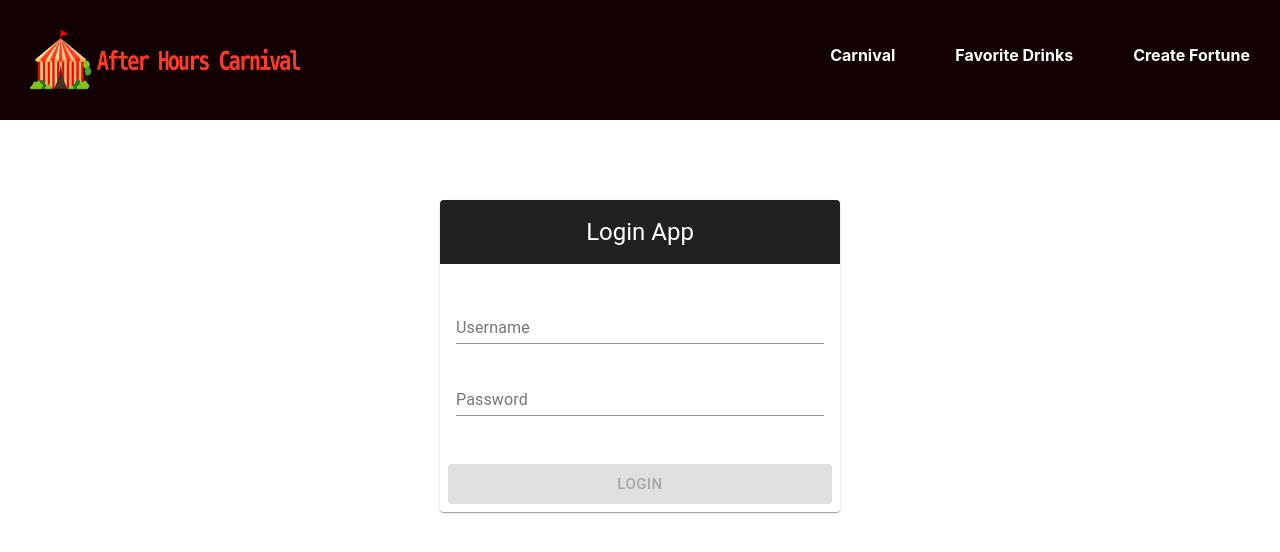
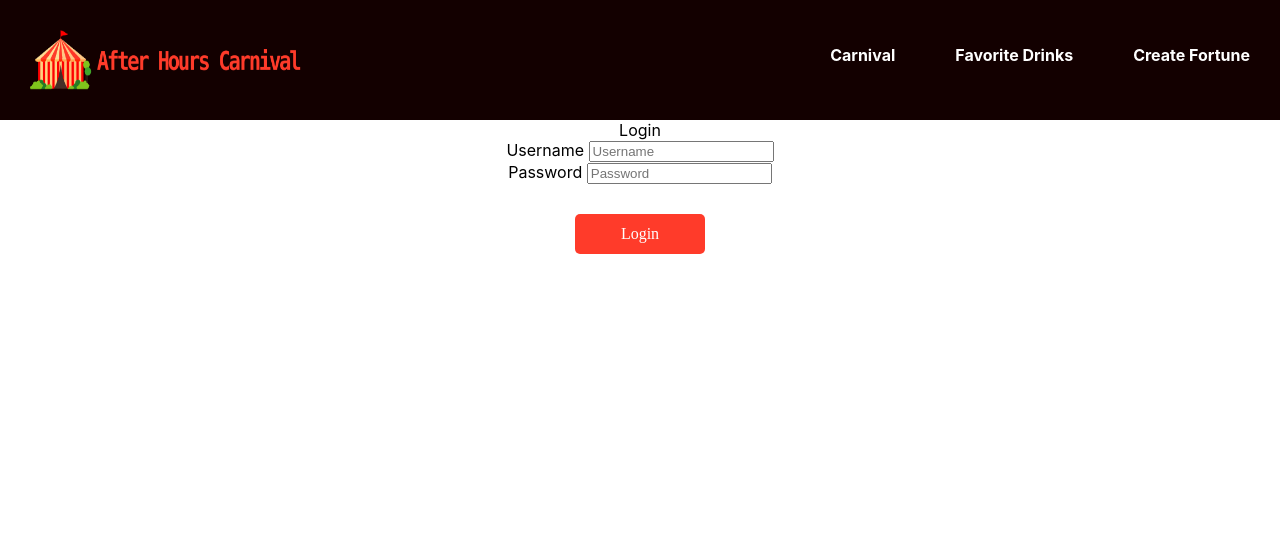
Before and after one commit to rachleewil/finalproject, a React (Create React App) app in the folder frontend/: page /login in a window 1280 px wide. Shown: the top 552 px of the page. Built offline with nearby package versions, Linux system fonts and the light colour scheme.

Commit message:
test login form

```diff
--- a/frontend/src/components/LoginForm.tsx
+++ b/frontend/src/components/LoginForm.tsx
@@ -1,248 +1,217 @@
-import React, { useReducer, useEffect } from "react";
-import { createStyles, makeStyles, Theme } from "@material-ui/core/styles";
+import { stringify } from "querystring";
+import { FormEvent, useEffect, useState } from "react";
+import { login } from "../services/auth.service";
+import { useNavigate } from "react-router-dom";
+import { Formik } from "formik";
 
-import TextField from "@material-ui/core/TextField";
-import Card from "@material-ui/core/Card";
-import CardContent from "@material-ui/core/CardContent";
-import CardActions from "@material-ui/core/CardActions";
-import CardHeader from "@material-ui/core/CardHeader";
-import Button from "@material-ui/core/Button";
-import { Link } from "react-router-dom";
+//Login Box
+function LoginForm() {
 
-const useStyles = makeStyles((theme: Theme) =>
-  createStyles({
-    container: {
-      display: "flex",
-      flexWrap: "wrap",
-      width: 400,
-      margin: `${theme.spacing(0)} auto`,
-    },
-    loginBtn: {
-      marginTop: theme.spacing(2),
-      flexGrow: 1,
-    },
-    header: {
-      textAlign: "center",
-      background: "#212121",
-      color: "#fff",
-    },
-    card: {
-      marginTop: theme.spacing(10),
-    },
-  })
-);
+  let navigate = useNavigate();
 
-//state type
+  // const [state, setState] = useState(({
+  //   username: "",
+  //   password: ""
+  // }));
+  // const [password, setPassword] = useState("");
+  // const [login, setLogin] = useState("");
 
-type State = {
+
+// const initialValues = {
+//   username: "",
+//   password: ""
+// };
+
+const initialValues: {
   username: string;
   password: string;
-  isButtonDisabled: boolean;
-  helperText: string;
-  isError: boolean;
+} = {
+  username: "",
+  password: "",
 };
 
-const initialState: State = {
-  username: "",
-  password: "",
-  isButtonDisabled: true,
-  helperText: "",
-  isError: false,
-};
+  //useEffect(() => setState(initialValues));
 
-type Action =
-  | { type: "setUsername"; payload: string }
-  | { type: "setPassword"; payload: string }
-  | { type: "setIsButtonDisabled"; payload: boolean }
-  | { type: "loginSuccess"; payload: string }
-  | { type: "loginFailed"; payload: string }
-  | { type: "setIsError"; payload: boolean };
+  // const handleLogin = (formValue: { username: string; password: string }) => {
+  //   const { username, password } = formValue;
+  //   login(username, password).then(
+  //     () => {
+  //       navigate("/home");
 
-const reducer = (state: State, action: Action): State => {
-  switch (action.type) {
-    case "setUsername":
-      return {
-        ...state,
-        username: action.payload,
-      };
-    case "setPassword":
-      return {
-        ...state,
-        password: action.payload,
-      };
-    case "setIsButtonDisabled":
-      return {
-        ...state,
-        isButtonDisabled: action.payload,
-      };
-    case "loginSuccess":
-      return {
-        ...state,
-        helperText: action.payload,
-        isError: false,
-      };
-    case "loginFailed":
-      return {
-        ...state,
-        helperText: action.payload,
-        isError: true,
-      };
-    case "setIsError":
-      return {
-        ...state,
-        isError: action.payload,
-      };
+
+        const handleLogin = (formValue: { username: string; password: string }) => {
+          const { username, password } = formValue;
+
+          login(username, password).then(
+            () => {
+              navigate("/home");
+              //window.location.reload();
+            },
+          );
+        };
+
+  // function handleSubmit(e: FormEvent) {
+  //   e.preventDefault();
+  //   login(username, password).then(
+  //     () => {
+  //       navigate("/home");
+  //       //window.location.reload();
+  //     }
+  //   )}
+    // setState({username: (document.getElementById("username") as HTMLInputElement).value,
+    //           password: (document.getElementById("password") as HTMLInputElement).value})
+
+
+  return (
+    <>
+    <Formik
+      initialValues={initialValues}
+      onSubmit={handleLogin}
+    ></Formik>
+      <div className="inner-container">
+        <div className="header">
+          Login
+        </div>
+        <div className="box">
+
+          <div className="input-group">
+            <label htmlFor="username">Username </label>
+            <input
+              type="text"
+              id="username"
+              name="username"
+              className="login-input"
+              placeholder="Username"/>
+          </div>
+
+          <div className="input-group">
+            <label htmlFor="password">Password </label>
+            <input
+              type="password"
+              id="password"
+              name="password"
+              className="login-input"
+              placeholder="Password"/>
+          </div>
+
+          <button
+            type="submit"
+            className="login-btn">Login</button>
+        </div>
+      </div>
+    </>
+  )
   }
-};
 
-const LoginForm = () => {
-  const classes = useStyles();
-  const [state, dispatch] = useReducer(reducer, initialState);
+  export default LoginForm;
 
-  useEffect(() => {
-    if (state.username.trim() && state.password.trim()) {
-      dispatch({
-        type: "setIsButtonDisabled",
-        payload: false,
-      });
-    } else {
-      dispatch({
-        type: "setIsButtonDisabled",
-        payload: true,
-      });
-    }
-  }, [state.username, state.password]);
+// import React, { useState } from "react";
+// import { Formik, Field, Form, ErrorMessage } from "formik";
+// import * as Yup from "yup";
 
-  const handleLogin = () => {
-    if (state.username === "abc@email.com" && state.password === "password") {
-      dispatch({
-        type: "loginSuccess",
-        payload: "Login Successfully",
-      });
-    } else {
-      dispatch({
-        type: "loginFailed",
-        payload: "Incorrect username or password",
-      });
-    }
-  };
+// import { login } from "../services/auth.service";
+// import { useNavigate } from "react-router-dom"
 
-  const handleKeyPress = (event: React.KeyboardEvent) => {
-    if (event.keyCode === 13 || event.which === 13) {
-      state.isButtonDisabled || handleLogin();
-    }
-  };
 
-  const handleUsernameChange: React.ChangeEventHandler<HTMLInputElement> = (
-    event
-  ) => {
-    dispatch({
-      type: "setUsername",
-      payload: event.target.value,
-    });
-  };
+// const LoginForm: React.FC = () => {
+//   const [loading, setLoading] = useState<boolean>(false);
+//   const [message, setMessage] = useState<string>("");
 
-  const handlePasswordChange: React.ChangeEventHandler<HTMLInputElement> = (
-    event
-  ) => {
-    dispatch({
-      type: "setPassword",
-      payload: event.target.value,
-    });
-  };
-  return (
-    <form className={classes.container} noValidate autoComplete="off">
-      <Card className={classes.card}>
-        <CardHeader className={classes.header} title="Login App" />
-        <CardContent>
-          <div>
-            <TextField
-              error={state.isError}
-              fullWidth
-              id="username"
-              type="email"
-              label="Username"
-              placeholder="Username"
-              margin="normal"
-              onChange={handleUsernameChange}
-              onKeyPress={handleKeyPress}
-            />
-            <TextField
-              error={state.isError}
-              fullWidth
-              id="password"
-              type="password"
-              label="Password"
-              placeholder="Password"
-              margin="normal"
-              helperText={state.helperText}
-              onChange={handlePasswordChange}
-              onKeyPress={handleKeyPress}
-            />
-          </div>
-        </CardContent>
-        <CardActions>
-          <Button
-            variant="contained"
-            size="large"
-            color="secondary"
-            className={classes.loginBtn}
-            onClick={handleLogin}
-            disabled={state.isButtonDisabled}
-          >
-            Login
-          </Button>
-        </CardActions>
-      </Card>
-    </form>
-  );
-};
+//   const initialValues: {
+//     username: string;
+//     password: string;
+//   } = {
+//     username: "",
+//     password: "",
+//   };
 
-export default LoginForm;
+//   const validationSchema = Yup.object().shape({
+//     username: Yup.string().required("This field is required!"),
+//     password: Yup.string().required("This field is required!"),
+//   });
 
-// import { FormEvent, useEffect, useState } from "react";
-// import { Users } from "../models/Users";
-// import { fetchUser } from "../services/Users";
-// import FormInput from "./FormInput";
+//   const handleLogin = (formValue: { username: string; password: string }) => {
+//     const { username, password } = formValue;
 
-// interface Props {
-//   initialTo?: string;
-//   //onAdd?: (user: Users) => void
-// }
+//     let navigate = useNavigate()
 
-// function LoginForm({ initialTo = "" }: Props) {
-//   const [ username, setUsername ] = useState(initialTo);
-//   const [ password, setPassword ] = useState("");
-//   const [ legal, setLegal ] = useState(true);
+//     setMessage("");
+//     setLoading(true);
 
-//   useEffect(() => setUsername(initialTo), [initialTo]);
+//     login(username, password).then(
+//       () => {
+//         navigate("/home");
+//         //window.location.reload();
+//       },
+//       (error) => {
+//         const resMessage =
+//           (error.response &&
+//             error.response.data &&
+//             error.response.data.message) ||
+//           error.message ||
+//           error.toString();
 
-//   function handleSubmit(e: FormEvent) {
-//     e.preventDefault();
-//     fetchUser().then();
-//     setUsername(initialTo);
-//     setPassword("");
-//     setLegal(true);
-//   }
-
-//   const handleChange = () => {
-//     setLegal(!legal);
+//         setLoading(false);
+//         setMessage(resMessage);
+//       }
+//     );
 //   };
 
 //   return (
-//     <form className="SignInForm" onSubmit={handleSubmit}>
-//       <h2>Time to Sign In</h2>
-//       <FormInput label="Username" id="username" value={username} onChange={setUsername} required minLength={2}/>
-//       <FormInput label="Password" id="password" value={password} onChange={setPassword} required minLength={2}/>
-//       <p className="FormInput">
-//         <label htmlFor="checkbox">Are you over the age of 21</label>
-//         <input type="checkbox" id="checkbox" checked={legal}  onChange={handleChange}/>
-//       </p>
-//       <p>
-//         <button>Sign In</button>
-//       </p>
-//     </form>
+//     <div className="col-md-12">
+//       <div className="card card-container">
+//         <img
+//           src="//ssl.gstatic.com/accounts/ui/avatar_2x.png"
+//           alt="profile-img"
+//           className="profile-img-card"
+//         />
+//         <Formik
+//           initialValues={initialValues}
+//           validationSchema={validationSchema}
+//           onSubmit={handleLogin}
+//         >
+//           <Form>
+//             <div className="form-group">
+//               <label htmlFor="username">Username</label>
+//               <Field name="username" type="text" className="form-control" />
+//               <ErrorMessage
+//                 name="username"
+//                 component="div"
+//                 className="alert alert-danger"
+//               />
+//             </div>
+
+//             <div className="form-group">
+//               <label htmlFor="password">Password</label>
+//               <Field name="password" type="password" className="form-control" />
+//               <ErrorMessage
+//                 name="password"
+//                 component="div"
+//                 className="alert alert-danger"
+//               />
+//             </div>
+
+//             <div className="form-group">
+//               <button type="submit" className="btn btn-primary btn-block" disabled={loading}>
+//                 {loading && (
+//                   <span className="spinner-border spinner-border-sm"></span>
+//                 )}
+//                 <span>Login</span>
+//               </button>
+//             </div>
+
+//             {message && (
+//               <div className="form-group">
+//                 <div className="alert alert-danger" role="alert">
+//                   {message}
+//                 </div>
+//               </div>
+//             )}
+//           </Form>
+//         </Formik>
+//       </div>
+//     </div>
 //   );
-// }
+// };
 
 // export default LoginForm;
--- a/package.json
+++ /dev/null
@@ -1,5 +0,0 @@
-{
-  "dependencies": {
-    "@material-ui/core": "^4.12.3"
-  }
-}
```
Also changed, not shown: frontend/package.json (+4 -4 lines), frontend/src/services/auth-header.ts (added, +12 -0 lines), frontend/src/services/auth.service.ts (added, +30 -0 lines), frontend/src/services/user.service.ts (added, +8 -0 lines), 2 other files (tests, documents, lock files or other folders).
